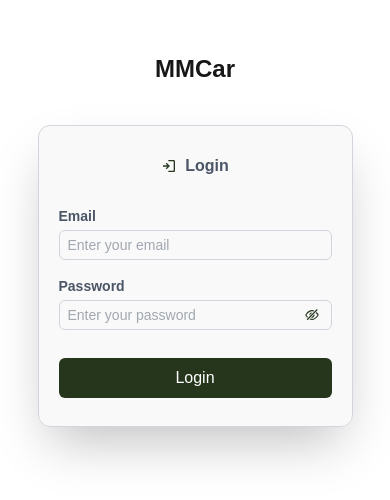
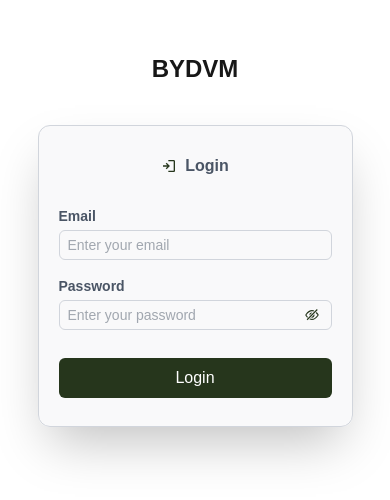
Before and after one commit to itfrancebyd/carBorrow, a Next.js app: page /login in a window 390 px wide. Shown: the part 182-682 px from the top of the page. Built offline with nearby package versions, Linux system fonts and the light colour scheme; no server answers.

Commit message:
chore: change the title

```diff
--- a/src/app/(auth)/login/page.tsx
+++ b/src/app/(auth)/login/page.tsx
@@ -5,7 +5,7 @@ import { Suspense } from 'react';
 export default function LoginPage() {
     return (
         <div className="flex flex-col items-center justify-center h-screen">
-            <div className="font-extrabold text-2xl mb-10">MMCar</div>
+            <div className="font-extrabold text-2xl mb-10">BYDVM</div>
             <Suspense>
                 <LoginForm />
             </Suspense>
--- a/src/app/(home)/layout.tsx
+++ b/src/app/(home)/layout.tsx
@@ -16,8 +16,8 @@ const geistMono = Geist_Mono({
 });
 
 export const metadata: Metadata = {
-  title: "MMCar",
-  description: "Manage your company car fleet",
+  title: "BYD VM",
+  description: "BYD Vehicle Management System",
 };
 
 export default function HomeLayout({
--- a/src/app/components/sideBar.tsx
+++ b/src/app/components/sideBar.tsx
@@ -46,8 +46,8 @@ const SideBar = () => {
     return (
         <div className="bg-white grid grid-rows-11 py-5 px-1 lg:px-4 h-full justify-items-stretch border-r-[1px] border-gray-400/20 shadow-xl">
             <div className="row-span-1 font-extrabold text-xl text-center lg:text-start px-3">
-                <p className="hidden lg:inline">MMCar</p>
-                <p className="lg:hidden inline text-center">M</p>
+                <p className="hidden lg:inline">BYDVM</p>
+                <p className="lg:hidden inline text-center">VM</p>
             </div>
             <div className="row-span-9 flex flex-col gap-2 justify-start text-xs lg:text-sm font-semibold">
                 <Link className={`flex flex-row justify-center lg:justify-start lg:gap-2 text-[#26361C] py-3 lg:py-2 px-3 rounded-md ${pathname == '/' ? 'bg-[#B6C6A1]' : 'hover:bg-[#e1e6d9]'}`} href="/">
```
